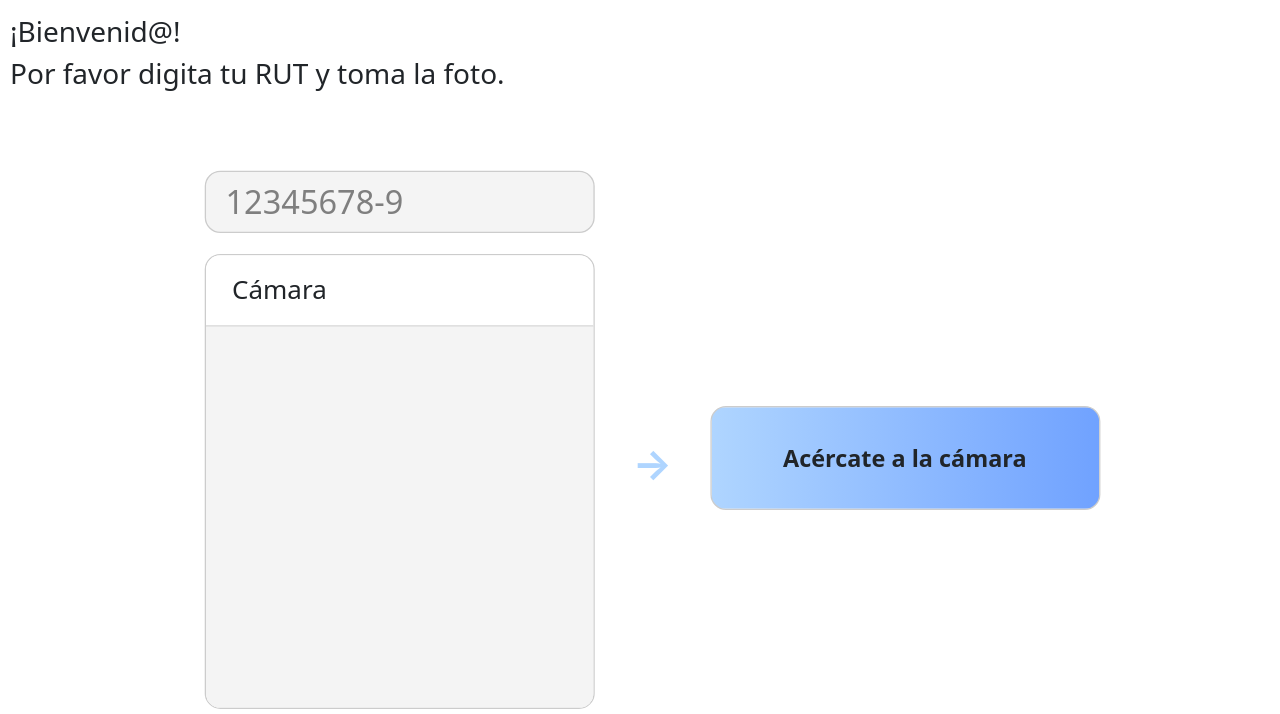
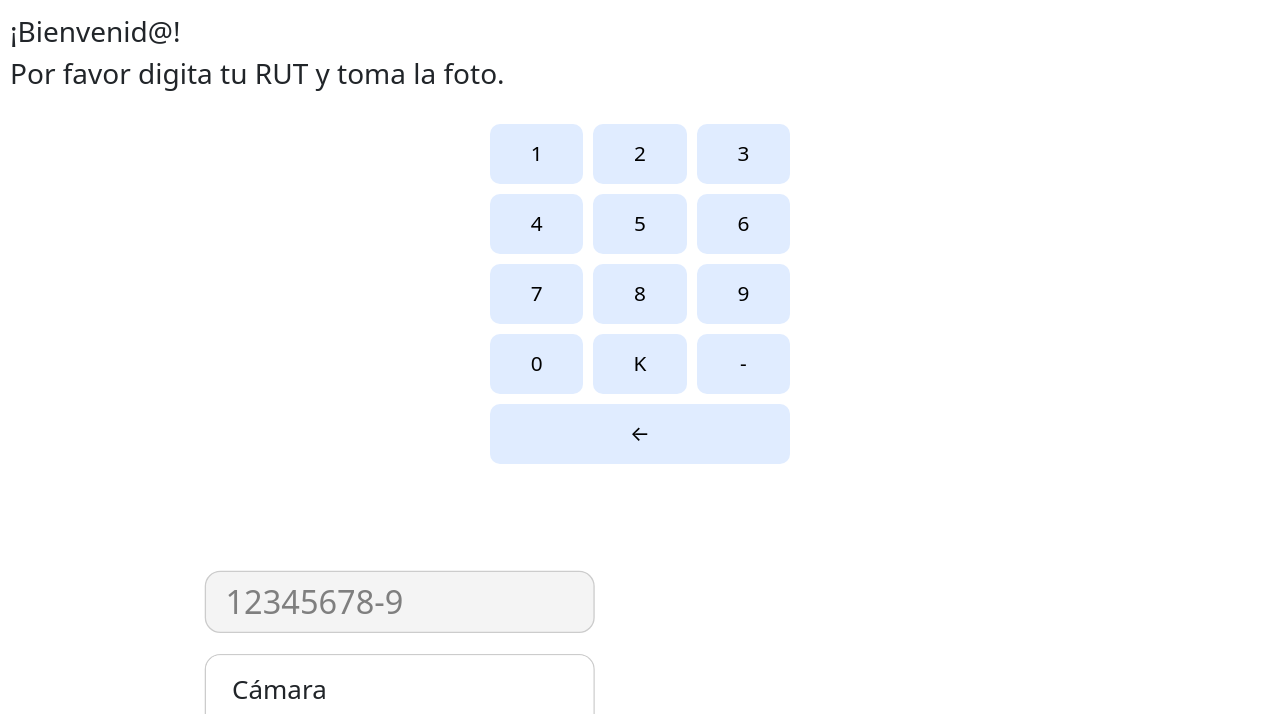
Before and after one commit to patricioespinozaa/FaceGate, a Flask app: template app-front/templates/student.html in a window 1280 px wide. Shown: the part 67-781 px from the top of the page. Run offline with Flask 3, Linux system fonts and the light colour scheme; the template is opened without the code that fills it, so the values that code supplies are empty; parts of the project's set-up code (start-up, migrations or seed data) failed here and were passed over.

Commit message:
Feat(style): Se agrega un teclado en la vista de student, necesita mejoras

```diff
--- a/app-front/static/css/styles.css
+++ b/app-front/static/css/styles.css
@@ -407,3 +407,39 @@
 .vertical-spacer {
     height: 3px; /* Adjust as needed */
 }
+
+.keyboard {
+    display: grid;
+    grid-template-columns: repeat(3, 1fr);
+    gap: 10px;
+    max-width: 320px;
+    margin: 20px auto;
+    padding: 10px;
+}
+
+.keyboard button {
+    height: 60px;
+    font-size: 1.3em;
+    border-radius: 10px;
+    border: none;
+    background-color: #e0ecff;
+    cursor: pointer;
+}
+
+.keyboard button:hover {
+    background-image: linear-gradient(to right, #afd5ff, rgb(112, 162, 255));
+}
+
+.keyboard .backspace {
+    grid-column: span 3;
+    height: 60px;
+    font-size: 1.3em;
+    border-radius: 10px;
+    border: none;
+    background-color: #e0ecff;
+    cursor: pointer;
+}
+
+.keyboard .backspace:hover {
+    background-image: linear-gradient(to right, #afd5ff, rgb(112, 162, 255));
+}
--- a/app-front/templates/student.html
+++ b/app-front/templates/student.html
@@ -7,6 +7,23 @@
         <div>¡Bienvenid@!</div>
         <div> Por favor digita tu RUT y toma la foto.</div>
     </div>
+    <div class="keyboard">
+        <button onclick="addDigit('1')">1</button>
+        <button onclick="addDigit('2')">2</button>
+        <button onclick="addDigit('3')">3</button>
+        <button onclick="addDigit('4')">4</button>
+        <button onclick="addDigit('5')">5</button>
+        <button onclick="addDigit('6')">6</button>
+        <button onclick="addDigit('7')">7</button>
+        <button onclick="addDigit('8')">8</button>
+        <button onclick="addDigit('9')">9</button>
+        <button onclick="addDigit('0')">0</button>
+        <button onclick="addDigit('K')">K</button>
+        <button onclick="addDigit('-')">-</button>
+        <button class="backspace" onclick="removeDigit()">←</button>
+    </div>
+
+
 
     <div class="main-content-student">
         <div class="model-container-s">
```
